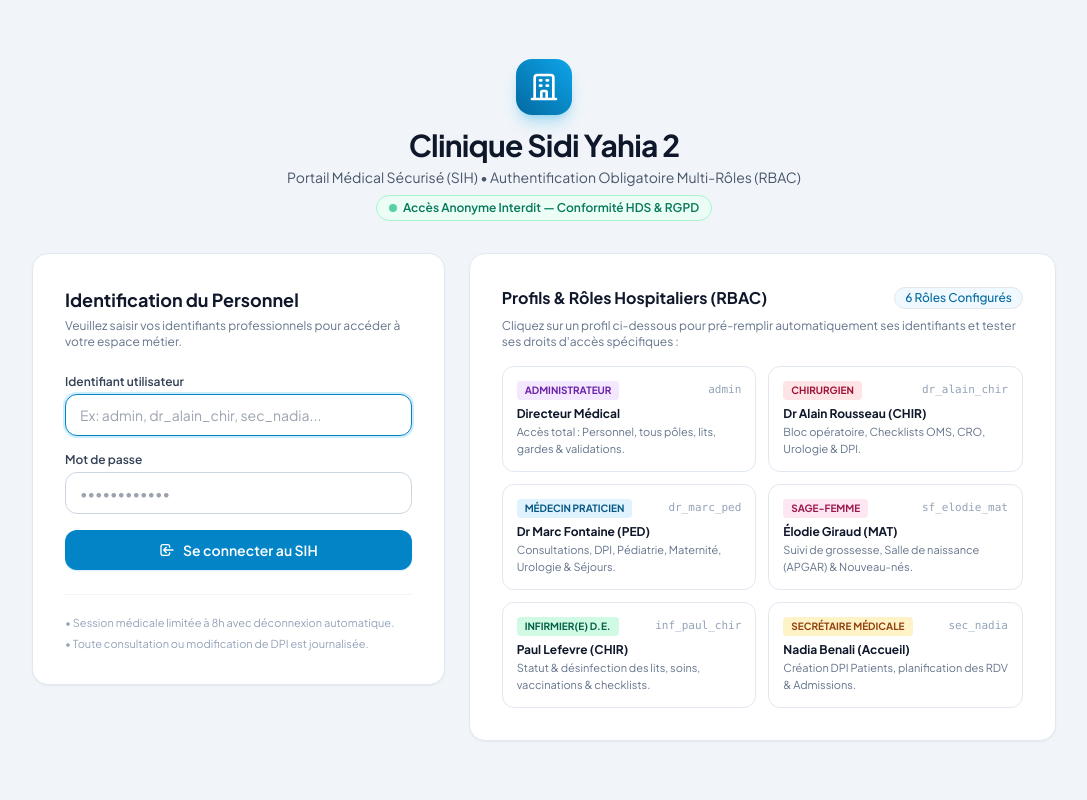
After one commit to bhafid/gestion-clinique, a Django app: page /login/ in a window 1280 px wide. The commit adds this page. Shown: the whole page, without its empty margins (96-1183 px from the left). Run offline with Django 5.2, Linux system fonts and the light colour scheme; some libraries are stand-ins or nearby versions.

Commit message:
Ajout authentification obligatoire multi-roles RBAC sans acces anonyme

```diff
--- a/apps/chirurgie/views.py
+++ b/apps/chirurgie/views.py
@@ -7,7 +7,9 @@ from .models import SurgicalIntervention, SafetyChecklistOMS, OperativeReport
 
 
 def user_has_chirurgien_or_medecin(user):
-    return user.is_authenticated and user.role in [UserRole.CHIRURGIEN, UserRole.MEDECIN]
+    return user.is_authenticated and (
+        user.is_superuser or user.role in [UserRole.ADMIN, UserRole.CHIRURGIEN, UserRole.MEDECIN]
+    )
 
 
 class RoleRequiredMixin(UserPassesTestMixin):
--- a/apps/core/admin.py
+++ b/apps/core/admin.py
@@ -33,6 +33,10 @@ class CustomUserAdmin(UserAdmin):
     add_fieldsets = UserAdmin.add_fieldsets + (
         ("Affectation Médicale & RBAC (HDS)", {"fields": ("role", "department", "license_number", "phone_number")}),
     )
+
+    def save_model(self, request, obj: CustomUser, form, change) -> None:
+        super().save_model(request, obj, form, change)
+        obj.sync_role_permissions()
 
 
 @admin.register(Department)
--- a/apps/core/management/commands/seed_hospital_data.py
+++ b/apps/core/management/commands/seed_hospital_data.py
@@ -103,6 +103,7 @@ class Command(BaseCommand):
             ("inf_julie_ped", "Julie", "Boucher", UserRole.INFIRMIER, "PED", "RPPS-3030302"),
             ("dr_yves_uro", "Yves", "Carpentier", UserRole.CHIRURGIEN, "URO", "RPPS-4040401"),
             ("dr_anne_uro", "Anne", "Lambert", UserRole.MEDECIN, "URO", "RPPS-4040402"),
+            ("sec_nadia", "Nadia", "Benali", UserRole.SECRETAIRE, "URG", "ADELI-5050501"),
         ]
 
         users = {}
@@ -120,7 +121,8 @@ class Command(BaseCommand):
             )
             if created:
                 u.set_password("HospitalPass123!")
-                u.save()
+            u.save()
+            u.sync_role_permissions()
             users[uname] = u
 
         # 3. Lits par service
--- a/apps/core/views.py
+++ b/apps/core/views.py
@@ -6,24 +6,126 @@ Extraction de la capacité des lits par service et matrice des gardes et astrein
 from datetime import date, datetime, timedelta
 from typing import Any, Dict, List
 
+from django.contrib.auth import logout
+from django.contrib.auth.mixins import LoginRequiredMixin
+from django.contrib.auth.views import LoginView
 from django.db.models import Count, Q
-from django.shortcuts import render
+from django.http import HttpRequest, HttpResponse
+from django.shortcuts import redirect, render
 from django.utils import timezone
 from django.views.generic import TemplateView
 
 from .models import (
     Bed,
     BedStatus,
+    CustomUser,
     Department,
     DutyShift,
     Hospitalization,
     ShiftReplacement,
     ShiftReplacementStatus,
     ShiftType,
+    UserRole,
 )
 
 
-class WeeklyDashboardView(TemplateView):
+class HospitalLoginView(LoginView):
+    """
+    Portail d'authentification unifié pour tous les utilisateurs du SIH
+    (Administrateur, Chirurgien, Médecin, Sage-Femme, Infirmier, Secrétaire).
+    """
+
+    template_name = "registration/login.html"
+    redirect_authenticated_user = True
+
+    def get_context_data(self, **kwargs: Any) -> Dict[str, Any]:
+        context = super().get_context_data(**kwargs)
+        context["role_choices"] = UserRole.choices
+        return context
+
+
+def hospital_logout_view(request: HttpRequest) -> HttpResponse:
+    """Déconnecte l'utilisateur et redirige vers la page de login."""
+    logout(request)
+    return redirect("login")
+
+
+ROLE_PORTAL_CONFIG: Dict[str, Dict[str, Any]] = {
+    UserRole.ADMIN: {
+        "badge_class": "bg-purple-100 text-purple-800 border-purple-200",
+        "description": "Supervision intégrale du SIH : Gestion du personnel, tous les pôles cliniques, DPI, lits et validation des remplacements.",
+        "actions": [
+            {"label": "Gestion du Personnel & Rôles", "url": "/admin/core/customuser/"},
+            {"label": "Dossiers Patients (DPI)", "url": "/admin/core/patient/"},
+            {"label": "Pôle Chirurgie & Bloc", "url": "/chirurgie/intervention/"},
+            {"label": "Pôle Pédiatrie", "url": "/pediatrie/anthropometry/"},
+            {"label": "Pôle Urologie", "url": "/urologie/intervention/"},
+            {"label": "Gynéco & Maternité", "url": "/admin/gynecologie_maternite/"},
+            {"label": "Validation Remplacements", "url": "/admin/core/shiftreplacement/"},
+        ],
+    },
+    UserRole.CHIRURGIEN: {
+        "badge_class": "bg-rose-100 text-rose-800 border-rose-200",
+        "description": "Accès Chirurgical & Bloc Opératoire : Interventions, Checklists OMS, Comptes-rendus opératoires (CRO), Urologie et DPI.",
+        "actions": [
+            {"label": "Bloc & Interventions", "url": "/chirurgie/intervention/"},
+            {"label": "Nouvelle Intervention", "url": "/chirurgie/intervention/create/"},
+            {"label": "Actes Urologiques", "url": "/urologie/intervention/"},
+            {"label": "Dossiers Patients (DPI)", "url": "/admin/core/patient/"},
+            {"label": "Mes Rendez-vous", "url": "/admin/core/appointment/"},
+            {"label": "Demander Remplacement", "url": "/admin/core/shiftreplacement/add/"},
+        ],
+    },
+    UserRole.MEDECIN: {
+        "badge_class": "bg-sky-100 text-sky-800 border-sky-200",
+        "description": "Accès Médical Praticien : Consultations spécialisées, Dossiers Patients (DPI), Hospitalisations, Pédiatrie, Maternité et Urologie.",
+        "actions": [
+            {"label": "Dossiers Patients (DPI)", "url": "/admin/core/patient/"},
+            {"label": "Consultations & RDV", "url": "/admin/core/appointment/"},
+            {"label": "Hospitalisations", "url": "/admin/core/hospitalization/"},
+            {"label": "Suivi Pédiatrique", "url": "/pediatrie/anthropometry/"},
+            {"label": "Bilans Urodynamiques", "url": "/urologie/assessment/"},
+            {"label": "Suivi Grossesses", "url": "/admin/gynecologie_maternite/pregnancytracking/"},
+        ],
+    },
+    UserRole.SAGE_FEMME: {
+        "badge_class": "bg-pink-100 text-pink-800 border-pink-200",
+        "description": "Accès Gynécologie-Obstétrique & Salle de Naissance : Suivi de grossesse, Registre d'accouchements (APGAR) et Néonatalogie.",
+        "actions": [
+            {"label": "Registre Accouchements", "url": "/admin/gynecologie_maternite/deliveryregistry/"},
+            {"label": "Suivi des Grossesses", "url": "/admin/gynecologie_maternite/pregnancytracking/"},
+            {"label": "Consultations Maternité", "url": "/admin/gynecologie_maternite/routineconsultation/"},
+            {"label": "Biométrie Nouveau-nés", "url": "/pediatrie/anthropometry/"},
+            {"label": "Dossiers Patientes (DPI)", "url": "/admin/core/patient/"},
+        ],
+    },
+    UserRole.INFIRMIER: {
+        "badge_class": "bg-emerald-100 text-emerald-800 border-emerald-200",
+        "description": "Accès Soins Infirmiers (IDE / IBODE) : Gestion de l'état des lits (Désinfection/Disponible), Checklists OMS, Vaccinations et Soins.",
+        "actions": [
+            {"label": "Statut & Désinfection des Lits", "url": "/admin/core/bed/"},
+            {"label": "Séjours & Hospitalisations", "url": "/admin/core/hospitalization/"},
+            {"label": "Calendrier Vaccinal", "url": "/pediatrie/vaccination/"},
+            {"label": "Relevés Anthropométriques", "url": "/pediatrie/anthropometry/"},
+            {"label": "Checklists Bloc OMS", "url": "/admin/chirurgie/safetychecklistoms/"},
+            {"label": "Demander Remplacement", "url": "/admin/core/shiftreplacement/add/"},
+        ],
+    },
+    UserRole.SECRETAIRE: {
+        "badge_class": "bg-amber-100 text-amber-800 border-amber-200",
+        "description": "Accès Secrétariat Médical & Admissions : Création des Dossiers Patients (DPI), Planification des Rendez-vous et Admissions.",
+        "actions": [
+            {"label": "Nouveau Patient (DPI)", "url": "/admin/core/patient/add/"},
+            {"label": "Liste des Patients", "url": "/admin/core/patient/"},
+            {"label": "Planifier un Rendez-vous", "url": "/admin/core/appointment/add/"},
+            {"label": "Agenda des Rendez-vous", "url": "/admin/core/appointment/"},
+            {"label": "Nouvelle Admission", "url": "/admin/core/hospitalization/add/"},
+        ],
+    },
+}
+
+
+class WeeklyDashboardView(LoginRequiredMixin, TemplateView):
     """
     Tableau de bord hospitalier interactif :
     1. État en temps réel de la capacité des lits (Total, Disponibles, Occupés, En nettoyage).
@@ -181,6 +283,9 @@ class WeeklyDashboardView(TemplateView):
                 "days_list": days_list,
             })
 
+        user_role = getattr(request.user, "role", UserRole.MEDECIN)
+        role_config = ROLE_PORTAL_CONFIG.get(user_role, ROLE_PORTAL_CONFIG[UserRole.MEDECIN])
+
         context.update({
             "monday": monday,
             "sunday": sunday,
@@ -201,5 +306,6 @@ class WeeklyDashboardView(TemplateView):
             "planning_matrix": matrix_rows,
             "BedStatus": BedStatus,
             "ShiftType": ShiftType,
+            "role_config": role_config,
         })
         return context
--- a/apps/pediatrie/views.py
+++ b/apps/pediatrie/views.py
@@ -7,7 +7,9 @@ from .models import AnthropometricRecord, VaccinationRecord
 
 
 def user_has_pediatrie_role(user):
-    return user.is_authenticated and user.role in [UserRole.MEDECIN, UserRole.INFIRMIER]
+    return user.is_authenticated and (
+        user.is_superuser or user.role in [UserRole.ADMIN, UserRole.MEDECIN, UserRole.INFIRMIER, UserRole.SAGE_FEMME]
+    )
 
 
 class RoleRequiredMixin(UserPassesTestMixin):
--- a/apps/urologie/views.py
+++ b/apps/urologie/views.py
@@ -6,7 +6,9 @@ from apps.core.models import UserRole
 from .models import UrologicalHistory, UrodynamicAssessment, SpecializedInterventionReport
 
 def user_has_urologie_role(user):
-    return user.is_authenticated and user.role in [UserRole.MEDECIN, UserRole.CHIRURGIEN]
+    return user.is_authenticated and (
+        user.is_superuser or user.role in [UserRole.ADMIN, UserRole.MEDECIN, UserRole.CHIRURGIEN]
+    )
 
 class RoleRequiredMixin(UserPassesTestMixin):
     """Mixin restricting access to urology roles (MEDECIN, CHIRURGIEN)."""
--- a/hospital_system/settings.py
+++ b/hospital_system/settings.py
@@ -66,6 +66,7 @@ MIDDLEWARE = [
     "django.middleware.common.CommonMiddleware",
     "django.middleware.csrf.CsrfViewMiddleware",
     "django.contrib.auth.middleware.AuthenticationMiddleware",
+    "apps.core.middleware.StrictAuthenticationMiddleware",
     "django.contrib.messages.middleware.MessageMiddleware",
     "django.middleware.clickjacking.XFrameOptionsMiddleware",
 ]
@@ -129,6 +130,11 @@ else:
 
 # Modèle Utilisateur Personnalisé pour le Personnel Médical (RBAC)
 AUTH_USER_MODEL = "core.CustomUser"
+
+# Redirections d'authentification (Aucun accès anonyme autorisé)
+LOGIN_URL = "/login/"
+LOGIN_REDIRECT_URL = "/"
+LOGOUT_REDIRECT_URL = "/login/"
 
 # Password validation
 AUTH_PASSWORD_VALIDATORS = [
--- a/hospital_system/urls.py
+++ b/hospital_system/urls.py
@@ -7,7 +7,7 @@ et l'accès modulaire aux différentes spécialités hospitalières.
 from django.contrib import admin
 from django.urls import include, path
 
-from apps.core.views import WeeklyDashboardView
+from apps.core.views import HospitalLoginView, WeeklyDashboardView, hospital_logout_view
 
 # -----------------------------------------------------------------------------
 # Personnalisation de l'Administration Hospitalière (Branding & HDS)
@@ -18,7 +18,11 @@ admin.site.site_title = "SIH - Dossiers Patients & Soins"
 admin.site.index_title = "Supervision Hospitalière & Gestion des Pôles Cliniques"
 
 urlpatterns = [
-    # Tableau de bord hebdomadaire (Accueil)
+    # Authentification unifiée multi-rôles (aucun accès anonyme)
+    path("login/", HospitalLoginView.as_view(), name="login"),
+    path("logout/", hospital_logout_view, name="logout"),
+
+    # Tableau de bord hebdomadaire (Accueil protégé)
     path("", WeeklyDashboardView.as_view(), name="home_dashboard"),
 
     # Interface d'Administration Sécurisée
--- /dev/null
+++ b/templates/registration/login.html
@@ -0,0 +1,208 @@
+<!DOCTYPE html>
+<html lang="fr" class="h-full bg-slate-100">
+<head>
+    <meta charset="UTF-8">
+    <meta name="viewport" content="width=device-width, initial-scale=1.0">
+    <title>Connexion Sécurisée - Clinique Sidi Yahia 2 (SIH)</title>
+    <script src="https://cdn.tailwindcss.com"></script>
+    <script>
+        tailwind.config = {
+            theme: {
+                extend: {
+                    colors: {
+                        hospital: {
+                            50: '#f0f9ff',
+                            100: '#e0f2fe',
+                            500: '#0ea5e9',
+                            600: '#0284c7',
+                            700: '#0369a1',
+                            800: '#075985',
+                            900: '#0c4a6e',
+                        }
+                    }
+                }
+            }
+        }
+    </script>
+    <link rel="preconnect" href="https://fonts.googleapis.com">
+    <link rel="preconnect" href="https://fonts.gstatic.com" crossorigin>
+    <link href="https://fonts.googleapis.com/css2?family=Plus+Jakarta+Sans:wght@400;500;600;700&display=swap" rel="stylesheet">
+    <style>
+        body { font-family: 'Plus Jakarta Sans', sans-serif; }
+    </style>
+</head>
+<body class="min-h-full flex flex-col justify-center py-8 px-4 sm:px-6 lg:px-8 text-slate-800 antialiased">
+
+    <div class="max-w-5xl w-full mx-auto">
+        <!-- Header Branding -->
+        <div class="text-center mb-8">
+            <div class="inline-flex items-center justify-center w-14 h-14 rounded-2xl bg-gradient-to-tr from-hospital-700 to-hospital-500 text-white shadow-lg shadow-hospital-500/30 mb-3">
+                <svg class="w-8 h-8" fill="none" stroke="currentColor" viewBox="0 0 24 24">
+                    <path stroke-linecap="round" stroke-linejoin="round" stroke-width="2" d="M19 21V5a2 2 0 00-2-2H7a2 2 0 00-2 2v16m14 0h2m-2 0h-5m-9 0H3m2 0h5M9 7h1m-1 4h1m4-4h1m-1 4h1m-5 10v-5a1 1 0 011-1h2a1 1 0 011 1v5m-4 0h4"></path>
+                </svg>
+            </div>
+            <h1 class="text-2xl sm:text-3xl font-extrabold text-slate-900 tracking-tight">
+                Clinique Sidi Yahia 2
+            </h1>
+            <p class="mt-1 text-sm text-slate-600">
+                Portail Médical Sécurisé (SIH) &bull; Authentification Obligatoire Multi-Rôles (RBAC)
+            </p>
+            <div class="mt-2 inline-flex items-center px-3 py-1 rounded-full text-xs font-semibold bg-emerald-50 text-emerald-700 border border-emerald-200">
+                <span class="w-2 h-2 mr-1.5 rounded-full bg-emerald-500 animate-pulse"></span>
+                Accès Anonyme Interdit &mdash; Conformité HDS &amp; RGPD
+            </div>
+        </div>
+
+        <div class="grid grid-cols-1 lg:grid-cols-12 gap-6 items-start">
+            <!-- Colonne Gauche : Formulaire de Connexion -->
+            <div class="lg:col-span-5 bg-white rounded-2xl border border-slate-200 shadow-sm p-6 sm:p-8">
+                <h2 class="text-lg font-bold text-slate-900 mb-1">Identification du Personnel</h2>
+                <p class="text-xs text-slate-500 mb-6">Veuillez saisir vos identifiants professionnels pour accéder à votre espace métier.</p>
+
+                {% if form.errors %}
+                <div class="mb-5 p-3.5 rounded-xl bg-rose-50 border border-rose-200 text-xs text-rose-700 font-medium flex items-start gap-2">
+                    <svg class="w-4 h-4 text-rose-600 shrink-0 mt-0.5" fill="none" stroke="currentColor" viewBox="0 0 24 24">
+                        <path stroke-linecap="round" stroke-linejoin="round" stroke-width="2" d="M12 8v4m0 4h.01M21 12a9 9 0 11-18 0 9 9 0 0118 0z"></path>
+                    </svg>
+                    <span>Identifiant ou mot de passe incorrect. Veuillez vérifier vos informations.</span>
+                </div>
+                {% endif %}
+
+                <form method="post" action="{% url 'login' %}" class="space-y-4" id="loginForm">
+                    {% csrf_token %}
+                    {% if next %}
+                    <input type="hidden" name="next" value="{{ next }}">
+                    {% endif %}
+
+                    <div>
+                        <label for="id_username" class="block text-xs font-semibold text-slate-700 mb-1">
+                            Identifiant utilisateur
+                        </label>
+                        <input
+                            type="text"
+                            name="username"
+                            id="id_username"
+                            required
+                            autofocus
+                            placeholder="Ex: admin, dr_alain_chir, sec_nadia..."
+                            class="w-full rounded-xl border border-slate-300 px-3.5 py-2.5 text-sm text-slate-900 focus:border-hospital-600 focus:ring-2 focus:ring-hospital-500/20 focus:outline-none"
+                        >
+                    </div>
+
+                    <div>
+                        <label for="id_password" class="block text-xs font-semibold text-slate-700 mb-1">
+                            Mot de passe
+                        </label>
+                        <input
+                            type="password"
+                            name="password"
+                            id="id_password"
+                            required
+                            placeholder="••••••••••••"
+                            class="w-full rounded-xl border border-slate-300 px-3.5 py-2.5 text-sm text-slate-900 focus:border-hospital-600 focus:ring-2 focus:ring-hospital-500/20 focus:outline-none"
+                        >
+                    </div>
+
+                    <button
+                        type="submit"
+                        class="w-full py-2.5 px-4 rounded-xl bg-hospital-600 hover:bg-hospital-700 text-white font-semibold text-sm shadow-sm shadow-hospital-500/20 transition-colors flex items-center justify-center gap-2"
+                    >
+                        <svg class="w-4 h-4" fill="none" stroke="currentColor" viewBox="0 0 24 24">
+                            <path stroke-linecap="round" stroke-linejoin="round" stroke-width="2" d="M11 16l-4-4m0 0l4-4m-4 4h14m-5 4v1a3 3 0 01-3 3H6a3 3 0 01-3-3V7a3 3 0 013-3h7a3 3 0 013 3v1"></path>
+                        </svg>
+                        Se connecter au SIH
+                    </button>
+                </form>
+
+                <div class="mt-6 pt-5 border-t border-slate-100 text-[11px] text-slate-400 space-y-1">
+                    <p>&bull; Session médicale limitée à 8h avec déconnexion automatique.</p>
+                    <p>&bull; Toute consultation ou modification de DPI est journalisée.</p>
+                </div>
+            </div>
+
+            <!-- Colonne Droite : Sélection Rapide par Rôle (6 profils métiers) -->
+            <div class="lg:col-span-7 bg-white rounded-2xl border border-slate-200 shadow-sm p-6 sm:p-8">
+                <div class="flex items-center justify-between mb-2">
+                    <h2 class="text-base font-bold text-slate-900">Profils &amp; Rôles Hospitaliers (RBAC)</h2>
+                    <span class="text-xs font-medium px-2.5 py-0.5 rounded-full bg-hospital-50 text-hospital-700 border border-hospital-200">
+                        6 Rôles Configurés
+                    </span>
+                </div>
+                <p class="text-xs text-slate-500 mb-4">
+                    Cliquez sur un profil ci-dessous pour pré-remplir automatiquement ses identifiants et tester ses droits d'accès spécifiques :
+                </p>
+
+                <div class="grid grid-cols-1 sm:grid-cols-2 gap-3">
+                    <!-- 1. Administrateur -->
+                    <button type="button" onclick="fillAccount('admin', 'AdminPassword123!')" class="text-left p-3.5 rounded-xl border border-slate-200 hover:border-purple-400 hover:bg-purple-50/40 transition-all group">
+                        <div class="flex items-center justify-between">
+                            <span class="px-2 py-0.5 text-[10px] font-bold uppercase rounded bg-purple-100 text-purple-800">Administrateur</span>
+                            <span class="text-[11px] font-mono text-slate-400 group-hover:text-purple-700">admin</span>
+                        </div>
+                        <p class="text-xs font-bold text-slate-900 mt-1.5">Directeur Médical</p>
+                        <p class="text-[11px] text-slate-500 mt-0.5">Accès total : Personnel, tous pôles, lits, gardes &amp; validations.</p>
+                    </button>
+
+                    <!-- 2. Chirurgien -->
+                    <button type="button" onclick="fillAccount('dr_alain_chir', 'HospitalPass123!')" class="text-left p-3.5 rounded-xl border border-slate-200 hover:border-rose-400 hover:bg-rose-50/40 transition-all group">
+                        <div class="flex items-center justify-between">
+                            <span class="px-2 py-0.5 text-[10px] font-bold uppercase rounded bg-rose-100 text-rose-800">Chirurgien</span>
+                            <span class="text-[11px] font-mono text-slate-400 group-hover:text-rose-700">dr_alain_chir</span>
+                        </div>
+                        <p class="text-xs font-bold text-slate-900 mt-1.5">Dr Alain Rousseau (CHIR)</p>
+                        <p class="text-[11px] text-slate-500 mt-0.5">Bloc opératoire, Checklists OMS, CRO, Urologie &amp; DPI.</p>
+                    </button>
+
+                    <!-- 3. Médecin Praticien -->
+                    <button type="button" onclick="fillAccount('dr_marc_ped', 'HospitalPass123!')" class="text-left p-3.5 rounded-xl border border-slate-200 hover:border-sky-400 hover:bg-sky-50/40 transition-all group">
+                        <div class="flex items-center justify-between">
+                            <span class="px-2 py-0.5 text-[10px] font-bold uppercase rounded bg-sky-100 text-sky-800">Médecin Praticien</span>
+                            <span class="text-[11px] font-mono text-slate-400 group-hover:text-sky-700">dr_marc_ped</span>
+                        </div>
+                        <p class="text-xs font-bold text-slate-900 mt-1.5">Dr Marc Fontaine (PED)</p>
+                        <p class="text-[11px] text-slate-500 mt-0.5">Consultations, DPI, Pédiatrie, Maternité, Urologie &amp; Séjours.</p>
+                    </button>
+
+                    <!-- 4. Sage-Femme -->
+                    <button type="button" onclick="fillAccount('sf_elodie_mat', 'HospitalPass123!')" class="text-left p-3.5 rounded-xl border border-slate-200 hover:border-pink-400 hover:bg-pink-50/40 transition-all group">
+                        <div class="flex items-center justify-between">
+                            <span class="px-2 py-0.5 text-[10px] font-bold uppercase rounded bg-pink-100 text-pink-800">Sage-Femme</span>
+                            <span class="text-[11px] font-mono text-slate-400 group-hover:text-pink-700">sf_elodie_mat</span>
+                        </div>
+                        <p class="text-xs font-bold text-slate-900 mt-1.5">Élodie Giraud (MAT)</p>
+                        <p class="text-[11px] text-slate-500 mt-0.5">Suivi de grossesse, Salle de naissance (APGAR) &amp; Nouveau-nés.</p>
+                    </button>
+
+                    <!-- 5. Infirmier(e) D.E. -->
+                    <button type="button" onclick="fillAccount('inf_paul_chir', 'HospitalPass123!')" class="text-left p-3.5 rounded-xl border border-slate-200 hover:border-emerald-400 hover:bg-emerald-50/40 transition-all group">
+                        <div class="flex items-center justify-between">
+                            <span class="px-2 py-0.5 text-[10px] font-bold uppercase rounded bg-emerald-100 text-emerald-800">Infirmier(e) D.E.</span>
+                            <span class="text-[11px] font-mono text-slate-400 group-hover:text-emerald-700">inf_paul_chir</span>
+                        </div>
+                        <p class="text-xs font-bold text-slate-900 mt-1.5">Paul Lefevre (CHIR)</p>
+                        <p class="text-[11px] text-slate-500 mt-0.5">Statut &amp; désinfection des lits, soins, vaccinations &amp; checklists.</p>
+                    </button>
+
+                    <!-- 6. Secrétaire Médicale -->
+                    <button type="button" onclick="fillAccount('sec_nadia', 'HospitalPass123!')" class="text-left p-3.5 rounded-xl border border-slate-200 hover:border-amber-400 hover:bg-amber-50/40 transition-all group">
+                        <div class="flex items-center justify-between">
+                            <span class="px-2 py-0.5 text-[10px] font-bold uppercase rounded bg-amber-100 text-amber-800">Secrétaire Médicale</span>
+                            <span class="text-[11px] font-mono text-slate-400 group-hover:text-amber-700">sec_nadia</span>
+                        </div>
+                        <p class="text-xs font-bold text-slate-900 mt-1.5">Nadia Benali (Accueil)</p>
+                        <p class="text-[11px] text-slate-500 mt-0.5">Création DPI Patients, planification des RDV &amp; Admissions.</p>
+                    </button>
+                </div>
+            </div>
+        </div>
+    </div>
+
+    <script>
+        function fillAccount(username, password) {
+            document.getElementById('id_username').value = username;
+            document.getElementById('id_password').value = password;
+            document.getElementById('loginForm').submit();
+        }
+    </script>
+</body>
+</html>
```
Also changed, not shown: apps/core/middleware.py (added, +33 -0 lines), apps/core/models.py (+96 -0 lines), apps/core/tests.py (+10 -1 lines), templates/dashboard/weekly_dashboard.html (+60 -7 lines).
